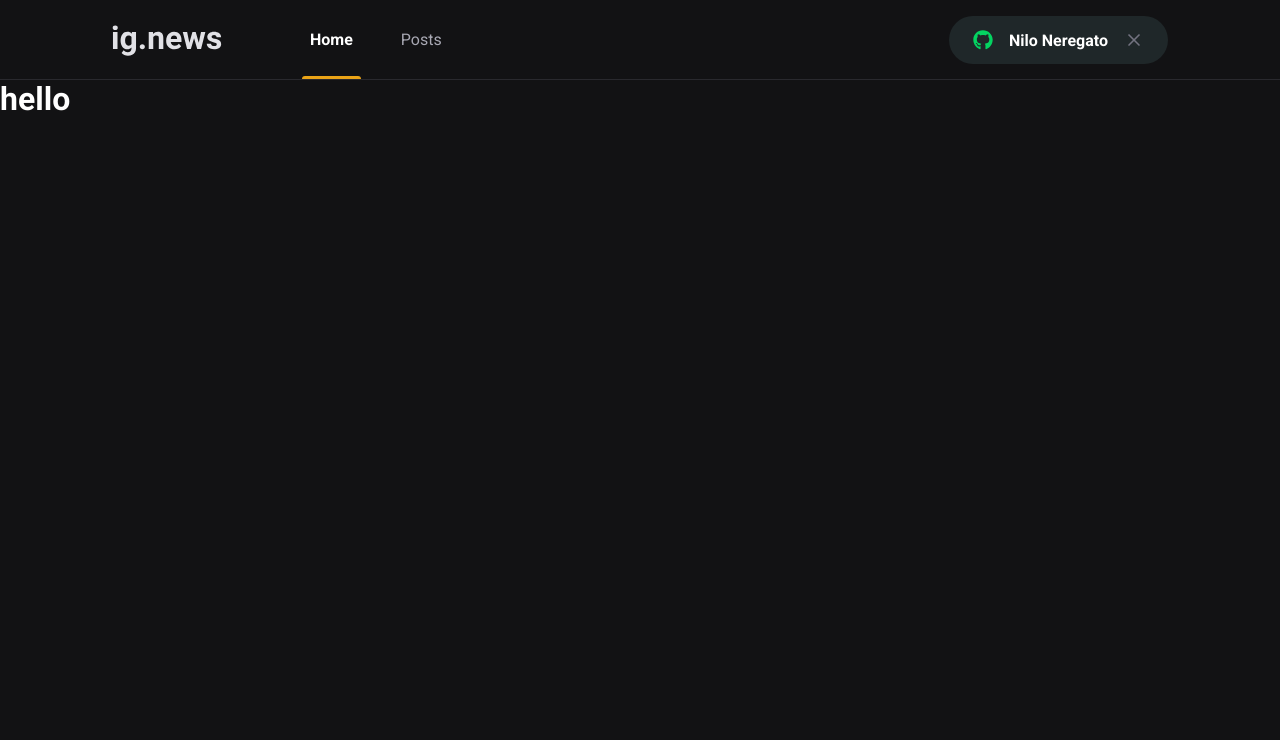
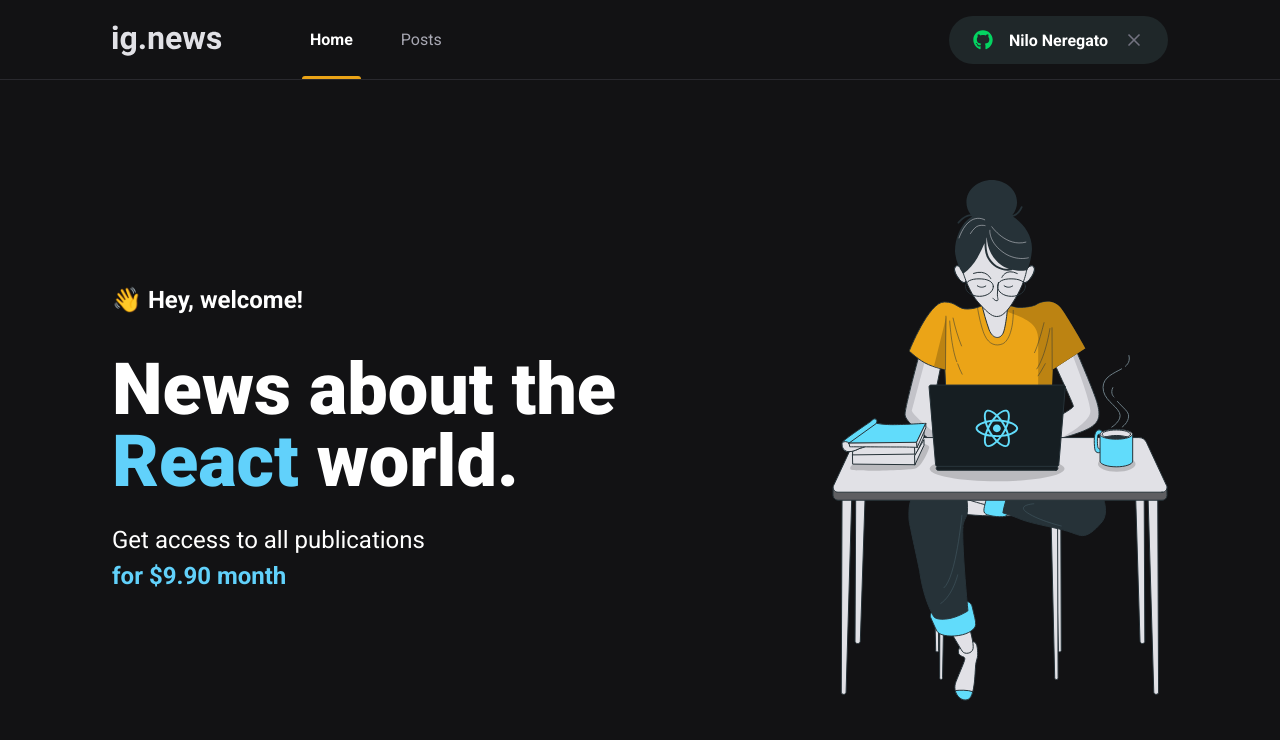
Before and after one commit to arenac/ig-news, a Next.js app: page / in a window 1280 px wide. Shown: the top 740 px of the page. Built offline with nearby package versions, Linux system fonts and the light colour scheme.

Commit message:
home page

```diff
--- /dev/null
+++ b/src/pages/home.module.scss
@@ -0,0 +1,41 @@
+.contentContainer {
+  max-width: 1120px;
+  margin: 0 auto;
+  padding: 0 2rem;
+  height: calc(100vh - 5rem);
+
+  display: flex;
+  align-items: center;
+  justify-content: space-between;
+}
+
+.hero {
+  max-width: 600px;
+
+  > span {
+    font-size: 1.5rem;
+    font-weight: bold;
+  }
+
+  h1 {
+    font-size: 4.5rem;
+    line-height: 4.5rem;
+    font-weight: 900;
+    margin-top: 2.5rem;
+
+    span {
+      color: var(--cyan-500);
+    }
+  }
+
+  p {
+    font-size: 1.5rem;
+    line-height: 2.25rem;
+    margin-top: 1.5rem;
+
+    span {
+      color: var(--cyan-500);
+      font-weight: bold;
+    }
+  }
+}
--- a/src/pages/index.tsx
+++ b/src/pages/index.tsx
@@ -1,10 +1,28 @@
+import styles from "./home.module.scss";
+
 import Title from "../components/Title";
 
 export default function Home() {
   return (
     <>
       <Title title="home | ig.news" />
-      <h1>hello</h1>
+
+      <main className={styles.contentContainer}>
+        <section className={styles.hero}>
+          <span>👋 Hey, welcome!</span>
+
+          <h1>
+            News about the <span>React</span> world.
+          </h1>
+
+          <p>
+            Get access to all publications <br />
+            <span>for $9.90 month</span>
+          </p>
+        </section>
+
+        <img src="/images/avatar.svg" alt="Girl coding" />
+      </main>
     </>
   );
 }
```
